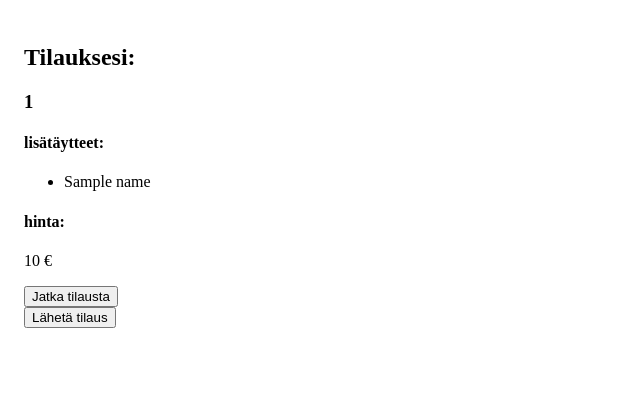
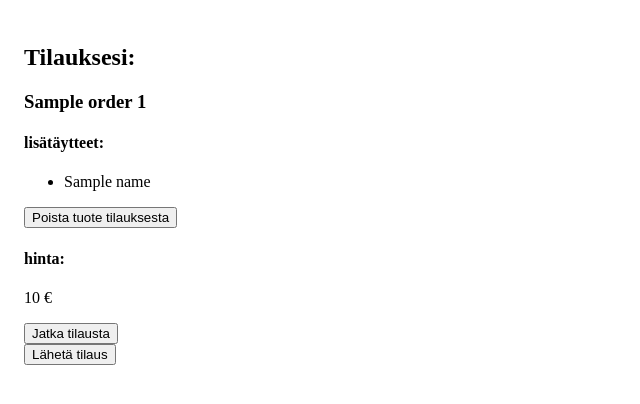
Before and after one commit to winter-sols/Nanan-Pizza, a Flask app: template templates/orderlist.html in a window 1280 px wide. Shown: the top 404 px of the page, without its empty margins (0-640 px from the left). Run offline with Flask 2, Linux system fonts and the light colour scheme; the template is opened without the code that fills it: most values are stand-ins (such as "Sample title", 1, 10 or a date in 2020).

Commit message:
remove item from orderlist

```diff
--- a/app.py
+++ b/app.py
@@ -90,20 +90,20 @@ def add_to_orderlist():
 
 @app.route("/view_orderlist")
 def view_orderlist():
-    sql = db.session.execute("SELECT prod, size, extras FROM orderlist")
+    sql = db.session.execute("SELECT order_id, prod, size, extras FROM orderlist")
     orders = sql.fetchall()
     price = 0
     for prod in orders:
         prod_sql = "SELECT price FROM pizza WHERE name=:name"
-        result = db.session.execute(prod_sql,{"name":prod[0]})
+        result = db.session.execute(prod_sql,{"name":prod[1]})
         price += result.fetchone()[0]
-        for extra in prod[2]:
+        for extra in prod[3]:
             xtr_sql = "SELECT price FROM extras WHERE name=:name"
             xtr_result = db.session.execute(xtr_sql,{"name":extra})
             price += xtr_result.fetchone()[0]
-        if prod[1] == 2:
+        if prod[2] == 2:
             price += Decimal(6.5)
-        if prod[1] == 3:
+        if prod[2] == 3:
             price += Decimal(4.5)
     return render_template("orderlist.html", orders=orders, price=price)
 
@@ -126,3 +126,11 @@ def submit_order():
     except Exception:
         print("error occured while submitting the order") # inform user!
         return redirect("/logged")
+
+@app.route("/remove_item", methods=["POST"])
+def remove_item():
+    item_id = request.form["item_id"]
+    sql = "DELETE FROM orderlist WHERE order_id=:id"
+    db.session.execute(sql,{"id":item_id})
+    db.session.commit()
+    return render_template("orderlist.html")
--- a/templates/orderlist.html
+++ b/templates/orderlist.html
@@ -10,13 +10,17 @@
 			<h2>Tilauksesi:</h2>
 			{% if orders %}
 			    {% for order in orders %}
-			    <h3>{{order[0]}}</h3>
+			    <form action="/remove_item" method="POST">
+			    <input type="hidden" name="item_id" value="{{order[0]}}">
+			    <h3>{{order[1]}} {{order[0]}}</h3>
 			    <h4>lisätäytteet:</h4>
 			    <ul>
-				{% for extra in order[2] %}
+				{% for extra in order[3] %}
 				    <li>{{extra}}</li>
 				{% endfor %}
 			    </ul>
+			        <input type="submit" value="Poista tuote tilauksesta"/>
+			    </form>
 			    {% endfor %}
 			    <h4>hinta:</h4>
 			    <p>{{price}} €</p>
```
